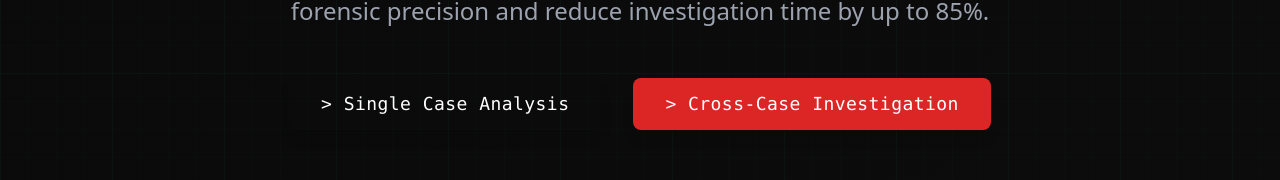
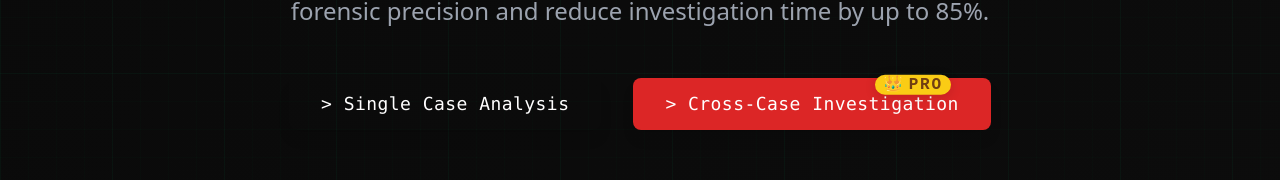
Before and after one commit to innovatewithkishlay/BankLayerTracker, a React (Vite) app in the folder frontend/: page / in a window 1280 px wide. Shown: the part 487-667 px from the top of the page. Built offline with nearby package versions, Linux system fonts and the light colour scheme; no server answers.

Commit message:
started editing the pro feature

```diff
--- a/frontend/src/pages/Home.tsx
+++ b/frontend/src/pages/Home.tsx
@@ -1,5 +1,5 @@
 import { useState, useEffect } from "react";
-import { motion } from "framer-motion";
+import { motion, AnimatePresence } from "framer-motion";
 import { useNavigate } from "react-router-dom";
 import { GlowingButton } from "../components/UI/GlowingButton";
 import { useAuth } from "../contexts/AuthContext";
@@ -19,9 +19,43 @@ import {
 import { Navbar } from "../components/UI/Navbar";
 import Footer from "../components/UI/Footer";
 
+const ProTooltip = ({ show }: { show: boolean }) => (
+  <AnimatePresence>
+    {show && (
+      <motion.div
+        initial={{ opacity: 0, y: 10, scale: 0.95 }}
+        animate={{ opacity: 1, y: -10, scale: 1 }}
+        exit={{ opacity: 0, y: 10, scale: 0.95 }}
+        transition={{ type: "spring", stiffness: 300, damping: 30 }}
+        className="absolute left-1/2 -translate-x-1/2 -top-3 z-50"
+        style={{ pointerEvents: "none" }}
+      >
+        <div
+          className="bg-[#181818] border border-[#00ff9d]/30 rounded-lg px-4 py-2 shadow-lg text-xs text-white font-mono"
+          style={{
+            minWidth: "200px",
+            textAlign: "center",
+            boxShadow: "0 6px 32px #00ff9d22",
+            pointerEvents: "auto",
+          }}
+        >
+          <span className="font-semibold text-[#00ff9d]">Pro Feature</span>
+          <div className="mt-1">
+            You need to purchase for this feature.
+            <br />
+            Contact owner:{" "}
+            <span className="underline">support@threadlens.com</span>
+          </div>
+        </div>
+      </motion.div>
+    )}
+  </AnimatePresence>
+);
+
 export const Home = () => {
   const navigate = useNavigate();
   const { user, loading } = useAuth();
+  const [proTooltip, setProTooltip] = useState(false);
 
   useEffect(() => {
     if (user && localStorage.getItem("showWelcomeToast") === "true") {
@@ -154,12 +188,44 @@ export const Home = () => {
                   <TerminalText text="Single Case Analysis" />
                 </GlowingButton>
 
-                <GlowingButton
-                  variant="danger"
-                  onClick={() => navigate("/interlink")}
-                >
-                  <TerminalText text="Cross-Case Investigation" />
-                </GlowingButton>
+                <div className="relative flex items-center">
+                  <GlowingButton
+                    variant="danger"
+                    onClick={() => {}}
+                    onMouseEnter={() => setProTooltip(true)}
+                    onMouseLeave={() => setProTooltip(false)}
+                    onTouchStart={() => setProTooltip(true)}
+                    onTouchEnd={() => setProTooltip(false)}
+                    style={{
+                      position: "relative",
+                      paddingRight: "2.8em",
+                    }}
+                  >
+                    <span className="relative flex items-center">
+                      <TerminalText text="Cross-Case Investigation" />
+                      <span
+                        className="absolute -top-3 right-2 flex items-center"
+                        style={{ pointerEvents: "none" }}
+                      >
+                        <span
+                          className="bg-yellow-400 text-yellow-900 font-bold text-xs px-2 py-0.5 rounded-full shadow-md flex items-center"
+                          style={{
+                            fontFamily: "monospace",
+                            fontSize: "1rem",
+                            transform: "translateY(-0.2em)",
+                            boxShadow: "0 2px 12px #0002",
+                          }}
+                        >
+                          <span role="img" aria-label="pro" className="mr-1">
+                            👑
+                          </span>
+                          PRO
+                        </span>
+                      </span>
+                    </span>
+                  </GlowingButton>
+                  <ProTooltip show={proTooltip} />
+                </div>
               </motion.div>
 
               <motion.div
```
